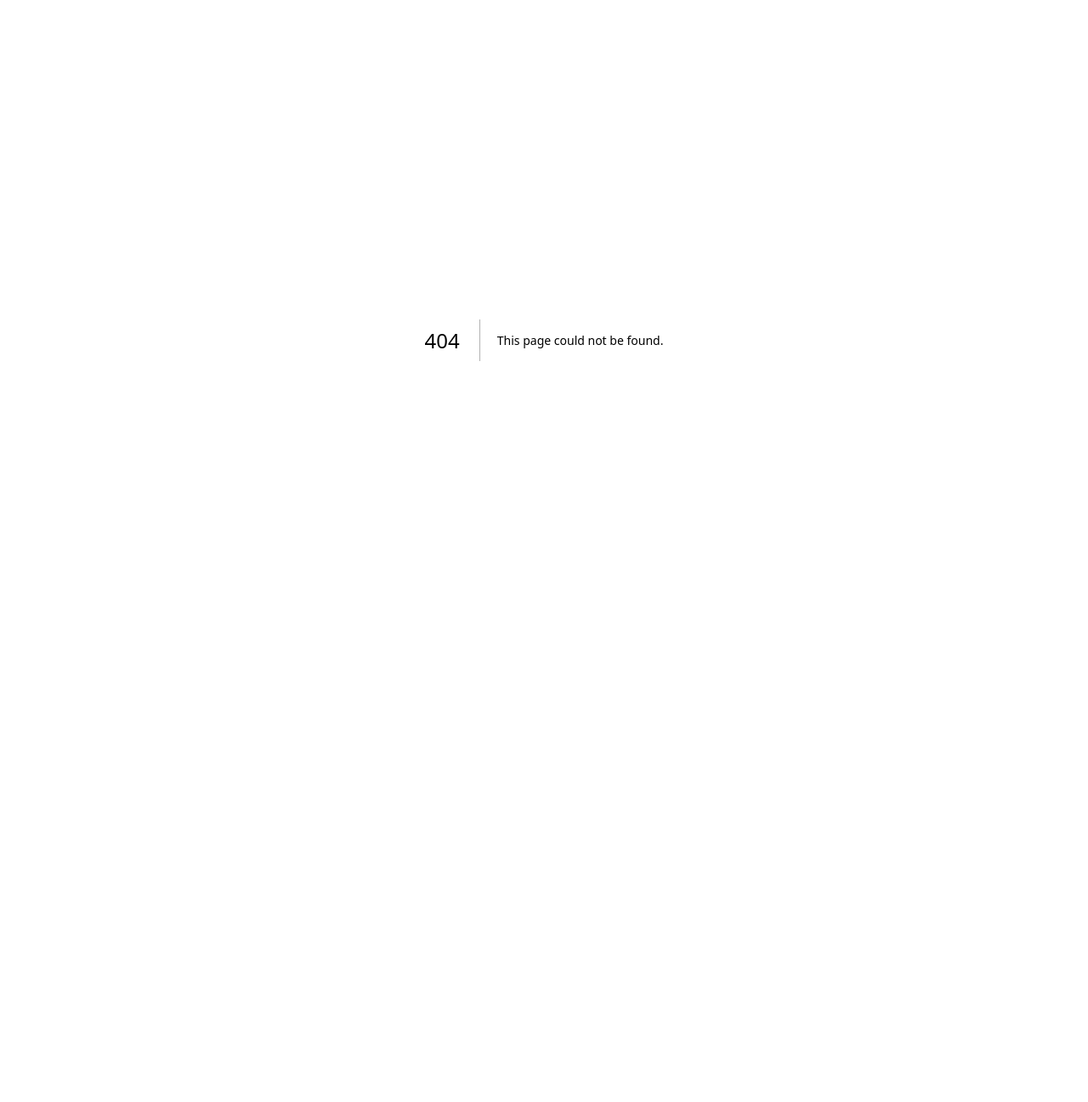
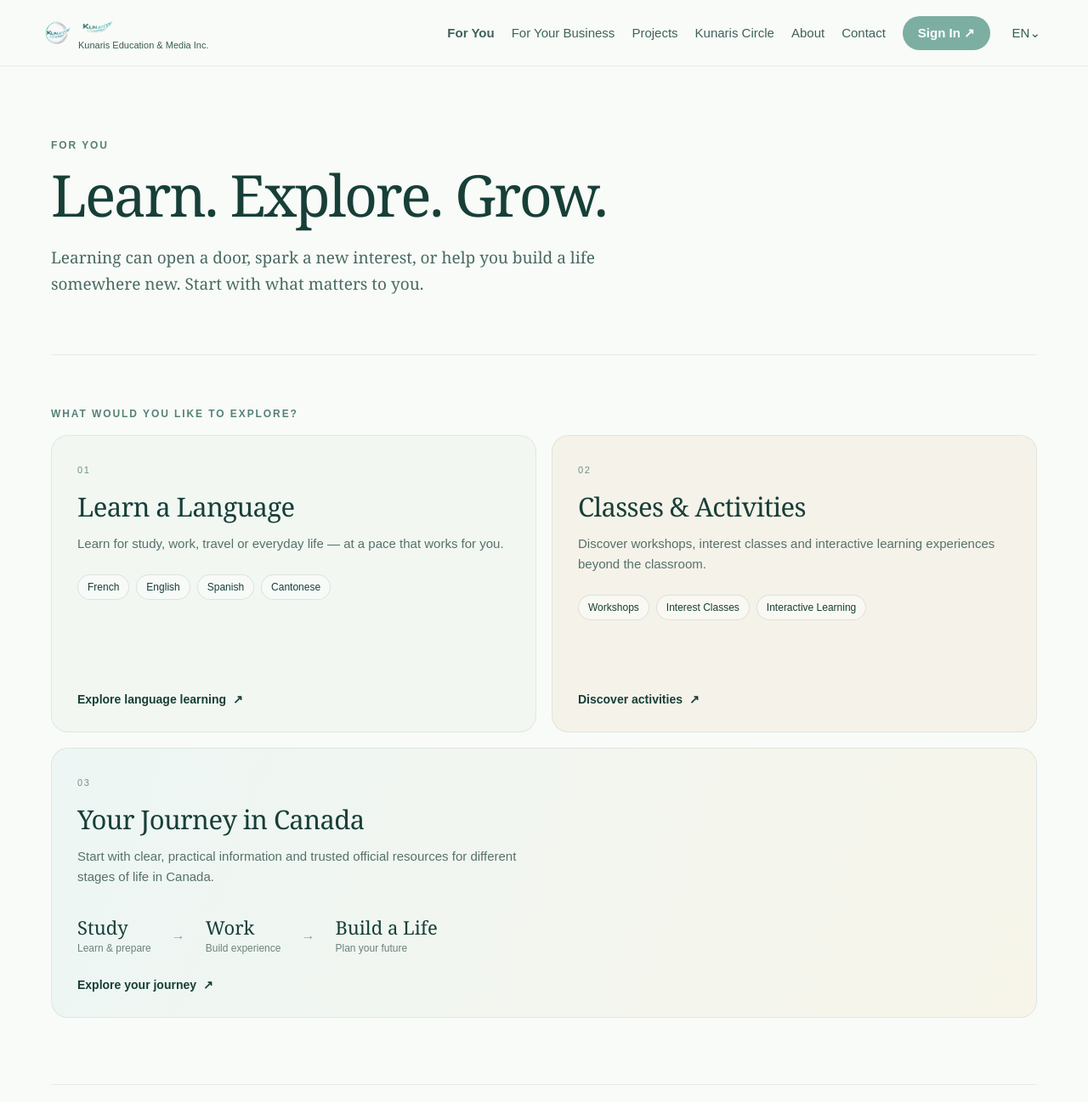
Before and after one commit to spaceicestarinfo-cs50/kunaris-website, a Next.js app: page /for-you in a window 1280 px wide. Before the commit this address had no page. Shown: the top 1297 px of the page at 85% size. Before the commit the page ends 800 px from the top, so only its background shows below. Built offline with nearby package versions, Linux system fonts and the light colour scheme.

Commit message:
Add files via upload

```diff
--- /dev/null
+++ b/app/for-you/page.js
@@ -0,0 +1,85 @@
+export const metadata = {
+  title: "For You | Kunaris Education & Media Inc.",
+  description: "Languages, classes, activities and practical resources for your journey in Canada."
+};
+
+const Arrow = () => <span aria-hidden="true">↗</span>;
+
+export default function ForYouPage() {
+  return (
+    <main className="forYouPage">
+      <header className="subHeader">
+        <a className="subBrand" href="/">
+          <img src="/kunaris-sphere.png" alt="" />
+          <span><img className="subWordmark" src="/kunaris-wordmark.png" alt="Kunaris" /><small>Kunaris Education &amp; Media Inc.</small></span>
+        </a>
+        <nav>
+          <a className="active" href="/for-you">For You</a><a href="/#for-business">For Your Business</a>
+          <a href="/#projects">Projects</a><a href="/#circle">Kunaris Circle</a><a href="/#about">About</a>
+          <a href="mailto:hello@kunaris.ca">Contact</a><a className="signIn" href="/#circle">Sign In <Arrow /></a>
+          <button className="lang">EN⌄</button>
+        </nav>
+      </header>
+
+      <section className="fyHero fyShell">
+        <p className="eyebrow">FOR YOU</p>
+        <h1>Learn. Explore. Grow.</h1>
+        <p className="fyLead">Learning can open a door, spark a new interest, or help you build a life somewhere new. Start with what matters to you.</p>
+      </section>
+
+      <section className="fyChoices fyShell">
+        <p className="eyebrow">WHAT WOULD YOU LIKE TO EXPLORE?</p>
+        <div className="fyGrid">
+          <article className="fyCard">
+            <div><span className="fyNumber">01</span><h2>Learn a Language</h2>
+              <p>Learn for study, work, travel or everyday life — at a pace that works for you.</p>
+              <div className="fyTags"><span>French</span><span>English</span><span>Spanish</span><span>Cantonese</span></div>
+            </div>
+            <a href="mailto:hello@kunaris.ca?subject=Language%20Learning%20Inquiry">Explore language learning <Arrow /></a>
+          </article>
+
+          <article className="fyCard activitiesCard">
+            <div><span className="fyNumber">02</span><h2>Classes &amp; Activities</h2>
+              <p>Discover workshops, interest classes and interactive learning experiences beyond the classroom.</p>
+              <div className="fyTags"><span>Workshops</span><span>Interest Classes</span><span>Interactive Learning</span></div>
+            </div>
+            <a href="mailto:hello@kunaris.ca?subject=Classes%20and%20Activities%20Inquiry">Discover activities <Arrow /></a>
+          </article>
+
+          <article className="fyCard journeyCard">
+            <div><span className="fyNumber">03</span><h2>Your Journey in Canada</h2>
+              <p>Start with clear, practical information and trusted official resources for different stages of life in Canada.</p>
+              <div className="journeySteps">
+                <span><b>Study</b><small>Learn &amp; prepare</small></span><i>→</i>
+                <span><b>Work</b><small>Build experience</small></span><i>→</i>
+                <span><b>Build a Life</b><small>Plan your future</small></span>
+              </div>
+            </div>
+            <a href="#journey">Explore your journey <Arrow /></a>
+          </article>
+        </div>
+      </section>
+
+      <section id="journey" className="journeyInfo fyShell">
+        <div className="journeyIntro"><p className="eyebrow">YOUR JOURNEY IN CANADA</p>
+          <h2>Start with reliable information.</h2>
+          <p>We make official information easier to find and understand, so you can explore your options before deciding what kind of support you may need.</p>
+        </div>
+        <div className="journeyLinks">
+          <div><b>Study</b><span>Education, learning and official resources</span></div>
+          <div><b>Work</b><span>Working in Canada and practical information</span></div>
+          <div><b>Build a Life</b><span>Resources for planning your longer-term future</span></div>
+        </div>
+        <div className="guidanceBox"><div><h3>Need personalized guidance?</h3>
+          <p>Every journey is different. If you need advice based on your individual situation, you can submit a consultation request.</p></div>
+          <a href="mailto:hello@kunaris.ca?subject=Consultation%20Request">Request a Consultation <Arrow /></a>
+        </div>
+      </section>
+
+      <footer className="fyFooter"><div className="fyShell footerInner">
+        <div className="footerBrand"><img src="/kunaris-sphere.png" alt="" /><div><b>Kunaris Education &amp; Media Inc.</b><small>Learn. Create. Connect.</small></div></div>
+        <a href="/">Back to Home ↑</a>
+      </div></footer>
+    </main>
+  );
+}
--- a/app/globals.css
+++ b/app/globals.css
@@ -103,3 +103,15 @@ footer{padding:35px max(28px,calc((100vw - 1180px)/2));display:grid;grid-templat
     max-width:100%;
   }
 }
+
+/* V3.3 — For You */
+.forYouPage{min-height:100vh;background:#f8fbf7;color:#173f38}.subHeader{height:78px;padding:0 max(28px,calc((100vw - 1180px)/2));display:flex;align-items:center;justify-content:space-between;border-bottom:1px solid #173f3814;background:#f8fbf7f2;position:sticky;top:0;z-index:20;backdrop-filter:blur(10px)}
+.subBrand{display:flex;align-items:center;gap:8px;min-width:260px}.subBrand>img{width:34px;height:34px;object-fit:contain}.subBrand>span{display:flex;flex-direction:column}.subWordmark{width:150px;height:29px;object-fit:contain;object-position:left center}.subBrand small{font-size:11px;color:#385b54}.subHeader nav .active{font-weight:700}
+.fyShell{width:min(1160px,calc(100% - 48px));margin-left:auto;margin-right:auto}.fyHero{padding:86px 0 68px;border-bottom:1px solid #173f3814}.eyebrow{font-size:12px;font-weight:700;letter-spacing:.16em;color:#558178;margin:0 0 18px}.fyHero h1{font:500 clamp(52px,5.3vw,76px)/.98 Georgia,serif;letter-spacing:-.035em;margin:0;max-width:850px}.fyLead{font:400 19px/1.6 Georgia,serif;max-width:680px;color:#496a63;margin:26px 0 0}
+.fyChoices{padding:62px 0 78px}.fyGrid{display:grid;grid-template-columns:1fr 1fr;gap:18px}.fyCard{min-height:350px;border:1px solid #173f3814;border-radius:20px;padding:30px;display:flex;flex-direction:column;justify-content:space-between;background:#f2f7f2}.fyCard.activitiesCard{background:#f5f2e9}.fyCard.journeyCard{grid-column:1/-1;min-height:310px;background:linear-gradient(110deg,#edf6f4,#f7f5ea)}.fyNumber{font-size:11px;letter-spacing:.15em;color:#709087}.fyCard h2{font:500 31px/1.1 Georgia,serif;margin:18px 0 12px;letter-spacing:-.02em}.fyCard p{max-width:530px;font-size:15px;line-height:1.6;color:#55716b}.fyTags{display:flex;flex-wrap:wrap;gap:8px;margin-top:24px}.fyTags span{border:1px solid #173f3820;border-radius:999px;padding:7px 11px;font-size:12px;background:#ffffff70}.fyCard>a{font-size:14px;font-weight:700;margin-top:28px;display:flex;gap:8px;align-items:center;width:max-content}
+.journeySteps{display:flex;align-items:center;gap:24px;margin-top:35px}.journeySteps span{display:flex;flex-direction:column;gap:5px}.journeySteps b{font:500 22px/1.1 Georgia,serif}.journeySteps small{font-size:12px;color:#6b837d}.journeySteps i{font-style:normal;color:#86a39c}
+.journeyInfo{padding:78px 0 90px;border-top:1px solid #173f3814}.journeyIntro{display:grid;grid-template-columns:1fr 1.2fr;column-gap:60px}.journeyIntro .eyebrow{grid-column:1/-1}.journeyIntro h2{font:500 39px/1.08 Georgia,serif;margin:0;letter-spacing:-.025em}.journeyIntro>p:last-child{margin:0;color:#55716b;line-height:1.65;font-size:16px}.journeyLinks{display:grid;grid-template-columns:repeat(3,1fr);gap:1px;background:#173f3818;border:1px solid #173f3818;border-radius:16px;overflow:hidden;margin-top:45px}.journeyLinks div{background:#f8fbf7;padding:25px;display:flex;flex-direction:column;gap:8px}.journeyLinks b{font:500 21px Georgia,serif}.journeyLinks span{font-size:13px;color:#647d77}
+.guidanceBox{margin-top:42px;padding:28px 30px;border-radius:18px;background:#eaf3ef;display:flex;justify-content:space-between;align-items:center;gap:40px}.guidanceBox h3{font:500 23px Georgia,serif;margin:0 0 8px}.guidanceBox p{margin:0;max-width:680px;color:#55716b;font-size:14px;line-height:1.55}.guidanceBox>a{white-space:nowrap;border:1px solid #173f3830;border-radius:999px;padding:12px 17px;font-size:13px;font-weight:700}
+.fyFooter{border-top:1px solid #173f3814;padding:32px 0 38px}.footerInner{display:flex;justify-content:space-between;align-items:center}.footerBrand{display:flex;align-items:center;gap:10px}.footerBrand img{width:34px;height:34px;object-fit:contain}.footerBrand div{display:flex;flex-direction:column;gap:3px}.footerBrand b{font-size:13px}.footerBrand small{font-size:11px;color:#69817b}.footerInner>a{font-size:12px}
+@media(max-width:900px){.subHeader nav{display:none}.fyHero{padding:58px 0 48px}.fyGrid{grid-template-columns:1fr}.fyCard.journeyCard{grid-column:auto}.journeySteps{gap:12px;flex-wrap:wrap}.journeyIntro{grid-template-columns:1fr;gap:18px}.journeyLinks{grid-template-columns:1fr}.guidanceBox{align-items:flex-start;flex-direction:column}}
+@media(max-width:600px){.fyShell{width:calc(100% - 32px)}.fyHero h1{font-size:47px}.fyLead{font-size:17px}.fyChoices{padding-top:44px}.fyCard{padding:24px;min-height:320px}.fyCard h2{font-size:28px}.journeySteps i{display:none}.journeySteps{display:grid;grid-template-columns:1fr}.footerInner{align-items:flex-start;gap:25px;flex-direction:column}}
--- a/app/page.js
+++ b/app/page.js
@@ -9,7 +9,7 @@ export default function Home(){return <main>
   <span className="wordmarkWrap"><img src="/kunaris-wordmark.png" alt="Kunaris"/><small>Kunaris Education &amp; Media Inc.</small></span>
  </a>
  <nav>
-  <a href="#for-you">For You</a><a href="#for-business">For Your Business</a><a href="#projects">Projects</a>
+  <a href="/for-you">For You</a><a href="#for-business">For Your Business</a><a href="#projects">Projects</a>
   <a href="#circle">Kunaris Circle</a><a href="#about">About</a><a href="mailto:hello@kunaris.ca">Contact</a>
   <a className="signIn" href="#circle">Sign In <Arrow/></a><button className="lang">EN⌄</button>
  </nav>
@@ -77,7 +77,7 @@ export default function Home(){return <main>
 
 <footer>
  <div className="footerBrand"><img src="/kunaris-sphere.png" alt=""/><span><img src="/kunaris-wordmark.png" alt="Kunaris"/><b>Kunaris Education &amp; Media Inc.</b><small>People · Ideas · A Brighter Tomorrow</small></span></div>
- <div className="footerLinks"><a href="#for-you">For You</a><a href="#for-business">For Your Business</a><a href="#projects">Projects</a><a href="#circle">Kunaris Circle</a></div>
+ <div className="footerLinks"><a href="/for-you">For You</a><a href="#for-business">For Your Business</a><a href="#projects">Projects</a><a href="#circle">Kunaris Circle</a></div>
  <div className="footerLinks"><a href="#about">About</a><a href="mailto:hello@kunaris.ca">Contact</a></div>
  <div className="legal"><b>EN⌄</b><small>Privacy Policy &nbsp;|&nbsp; Terms of Use</small><small>© {new Date().getFullYear()} Kunaris Education &amp; Media Inc.</small></div>
 </footer>
```
